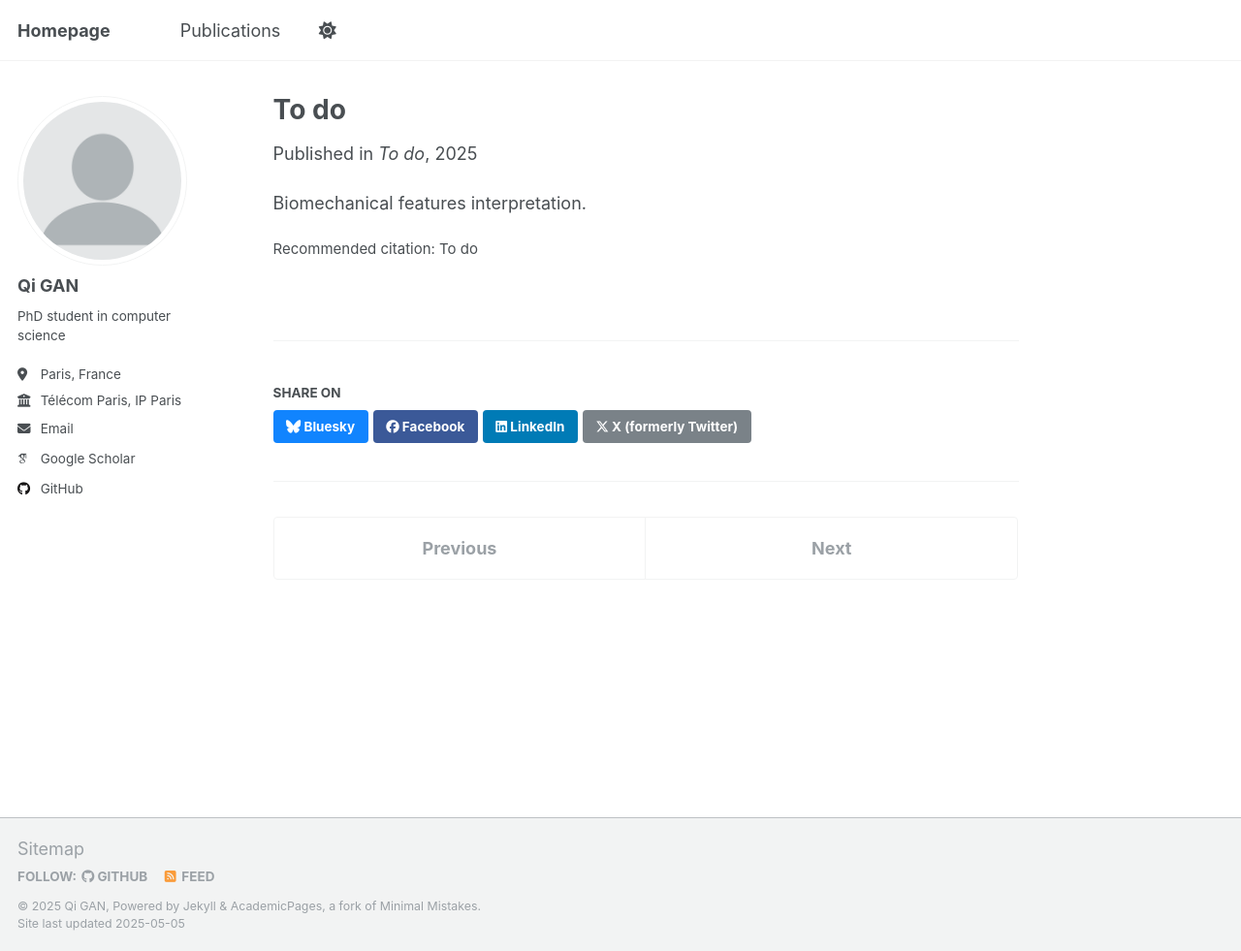
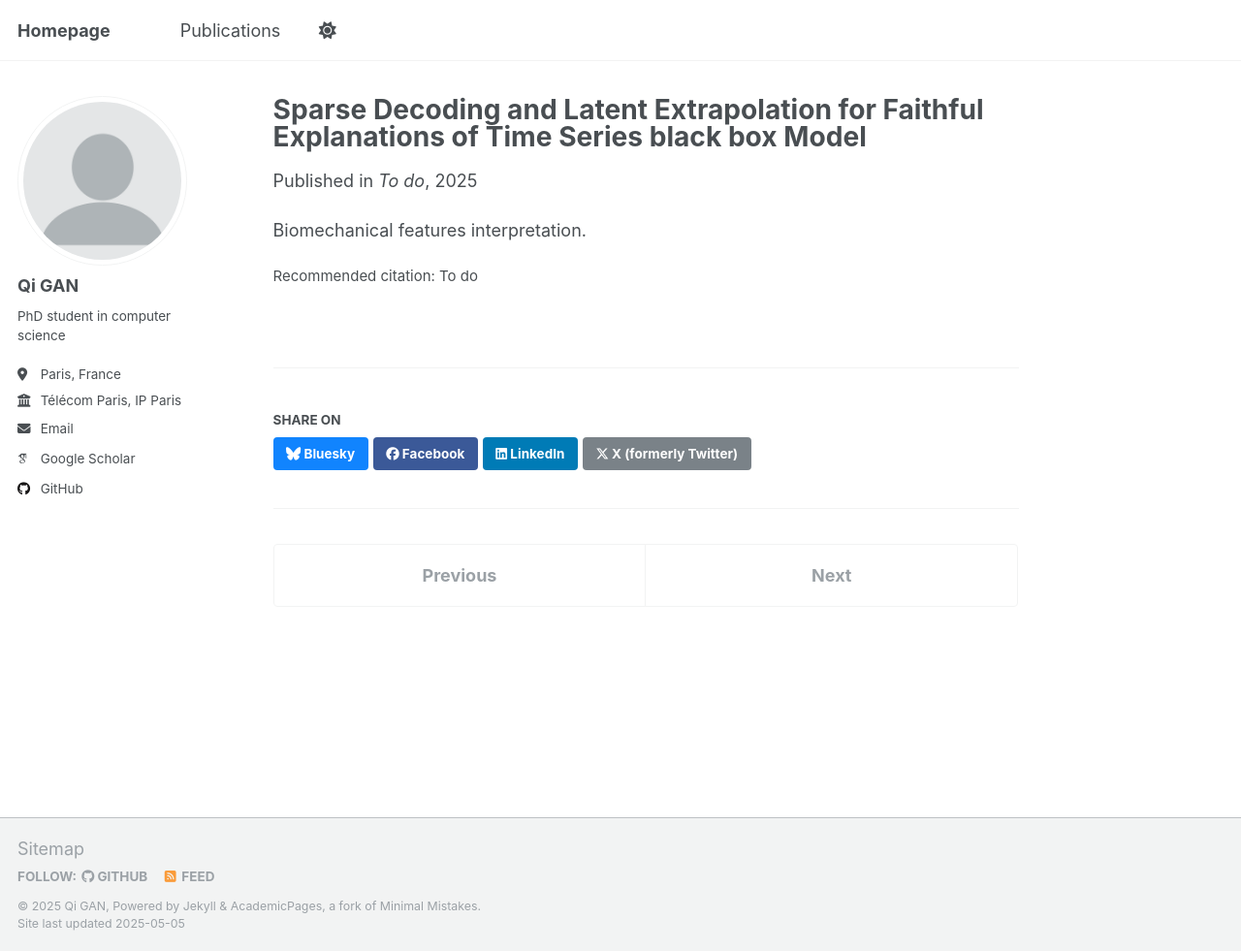
Before and after one commit to QGAN2019/qigan.github.io, a Jekyll site: the page built from _publications/2025-02-XAI-time-series.md, in a window 1280 px wide and 981 px high. Shown: the whole window at 97% size. Built offline with Jekyll 4.4.1, drawn with Linux system fonts in a browser that asks for light colours; some web fonts are replaced.

Commit message:
Update 2025-02-XAI-time-series.md

```diff
--- a/_publications/2025-02-XAI-time-series.md
+++ b/_publications/2025-02-XAI-time-series.md
@@ -1,5 +1,5 @@
 ---
-title: "To do"
+title: "Sparse Decoding and Latent Extrapolation for Faithful Explanations of Time Series black box Model"
 collection: publications
 category: conferences
 permalink: /publication/2025-02-XAI-time-series
```
